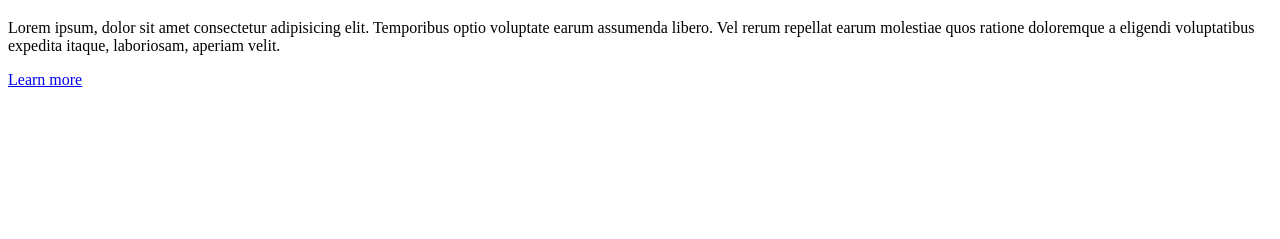
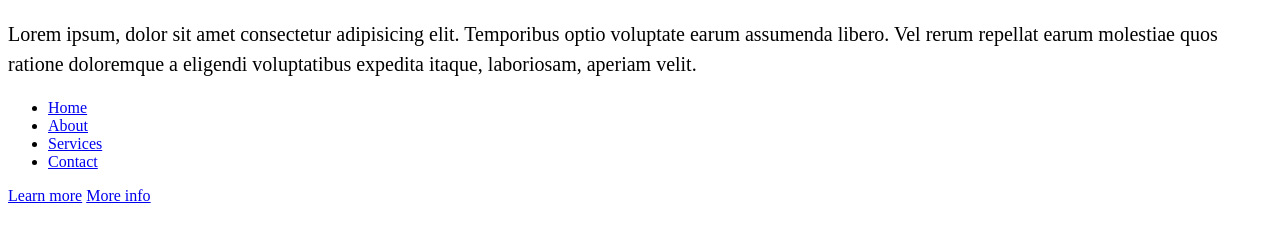
Before and after one commit to muntahridoy/project-showcase, a plain HTML site: page index.html in a window 1280 px wide. Shown: the part 61-300 px from the top of the page. Drawn offline with Linux system fonts and the light colour scheme.

Commit message:
about file created

```diff
--- a/index.html
+++ b/index.html
@@ -9,6 +9,15 @@
 <body>
   <h1>hello world</h1>
   <p>Lorem ipsum, dolor sit amet consectetur adipisicing elit. Temporibus optio voluptate earum assumenda libero. Vel rerum repellat earum molestiae quos ratione doloremque a eligendi voluptatibus expedita itaque, laboriosam, aperiam velit.</p>
+  <nav>
+    <ul>
+      <li><a href="#">Home</a></li>
+      <li><a href="#">About</a></li>
+      <li><a href="#">Services</a></li>
+      <li><a href="#">Contact</a></li>
+    </ul>
+  </nav>
   <a href="#">Learn more</a>
+  <a href="#">More info</a>
 </body>
 </html>
--- a/style.css
+++ b/style.css
@@ -6,3 +6,8 @@ h2{
   font-size: 40px;
   font-weight: 400;
 }
+
+p{
+  font-size: 20px;
+  line-height: 1.5;
+}
```
Also changed, not shown: about.html (added, +11 -0 lines).
